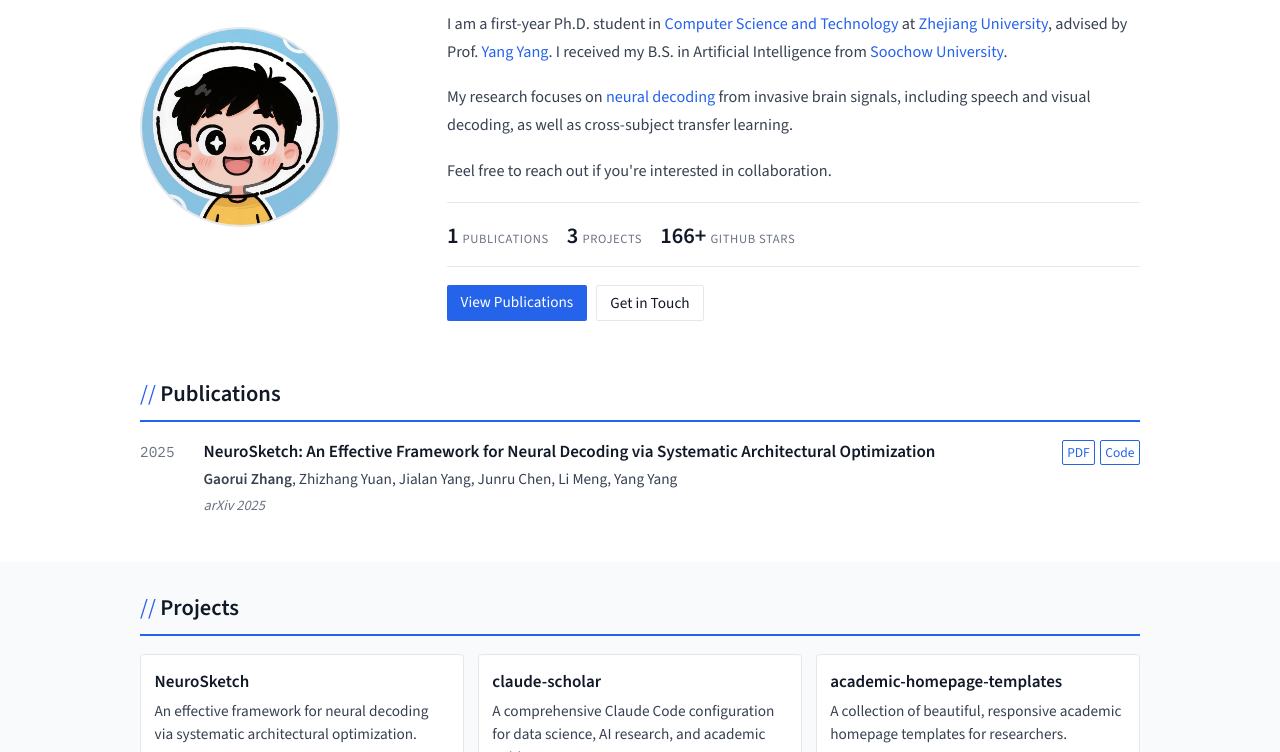
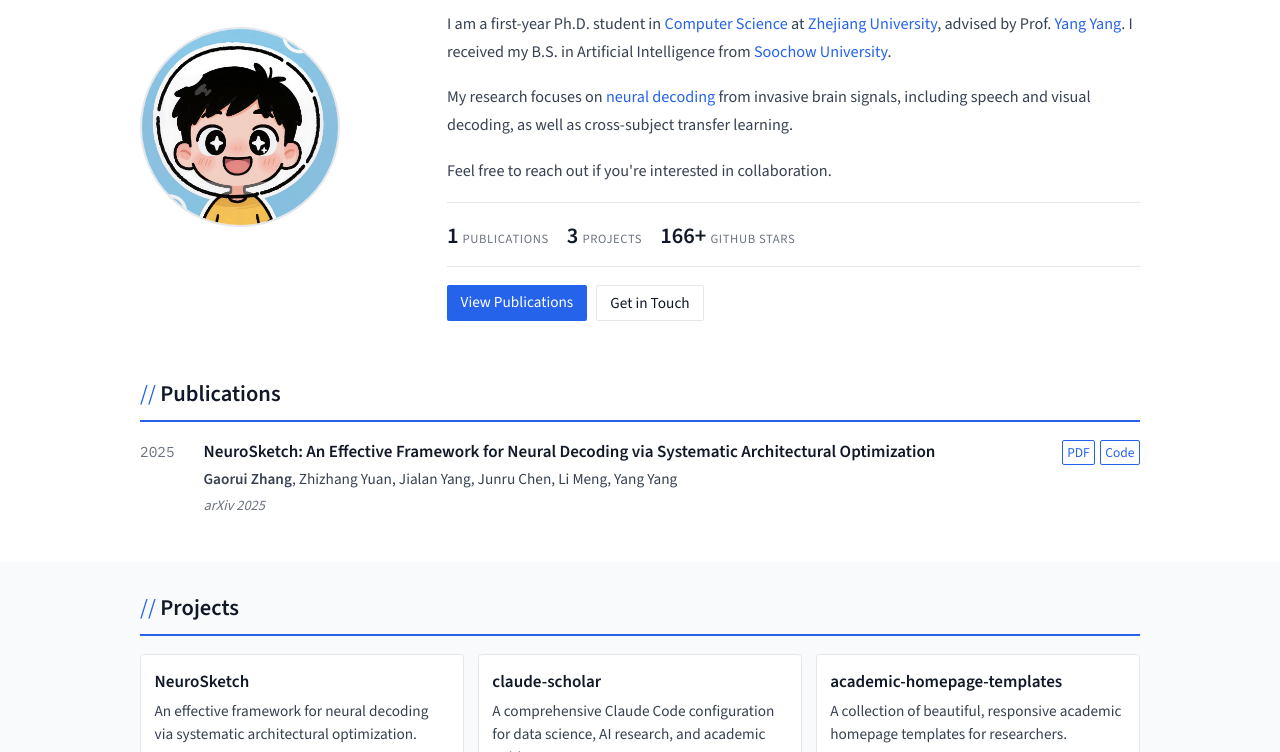
Before and after one commit to Galaxy-Dawn/Galaxy-Dawn.github.io, a plain HTML site: page index.html in a window 1280 px wide. Shown: the part 177-929 px from the top of the page. Drawn offline with nearby package versions, Linux system fonts and the light colour scheme.

Commit message:
style: improve academic writing in About section
将专业名称从 "Computer Science and Technology" 改为更自然的 "Computer Science"
- 提升英文表达的自然度和学术规范性
- 避免中式英语表达

Co-Authored-By: Claude Sonnet 4.5 <noreply@anthropic.com>

```diff
--- a/index.html
+++ b/index.html
@@ -62,7 +62,7 @@
                 <h1 class="hero-name">Gaorui Zhang</h1>
                 <p class="hero-title">PhD student at Zhejiang University</p>
                 <p class="hero-description">
-                    I am a first-year Ph.D. student in <span class="highlight">Computer Science and Technology</span> at
+                    I am a first-year Ph.D. student in <span class="highlight">Computer Science</span> at
                     <a href="http://www.zju.edu.cn/" target="_blank">Zhejiang University</a>, advised by Prof.
                     <a href="http://yangy.org/" target="_blank">Yang Yang</a>. I received my B.S. in Artificial Intelligence from
                     <a href="http://www.suda.edu.cn/" target="_blank">Soochow University</a>.
```
